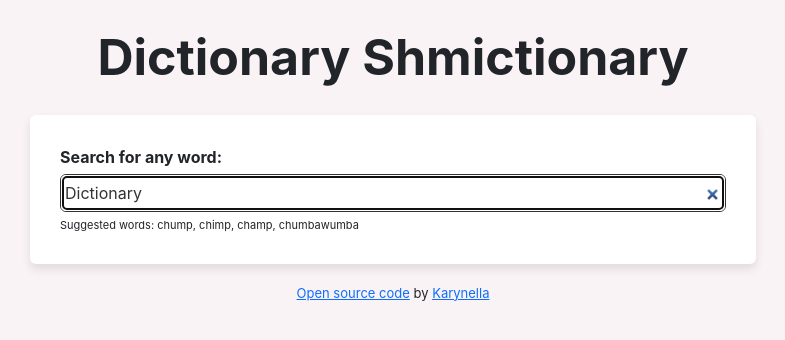
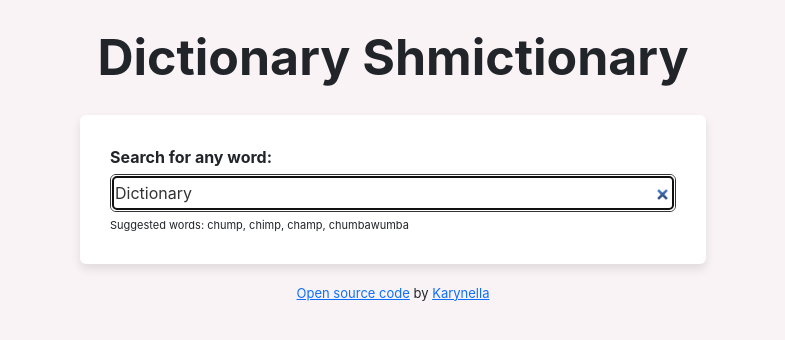
Before and after one commit to karynella/dictionary-project, a React (Create React App) app: page / in a window 1280 px wide. Shown: the top 340 px of the page, without its empty margins (247-1032 px from the left). Built offline with nearby package versions, Linux system fonts and the light colour scheme; no server answers.

Commit message:
bug fixed

```diff
--- a/src/App.css
+++ b/src/App.css
@@ -1,5 +1,5 @@
 .App .container {
-  max-width: 750px;
+  max-width: 650px;
 }
 
 body {
--- a/src/Photos.css
+++ b/src/Photos.css
@@ -1,4 +1,4 @@
 .Photos img {
   border-radius: 4px;
-  margin: 3px;
+  margin: 2px;
 }
--- a/src/Photos.js
+++ b/src/Photos.js
@@ -13,7 +13,7 @@ export default function Photos(props) {
                   <img
                     src={photo.src.landscape}
                     className="img-fluid"
-                    alt="image"
+                    alt="psyc"
                   />
                 </a>
               </div>
```
